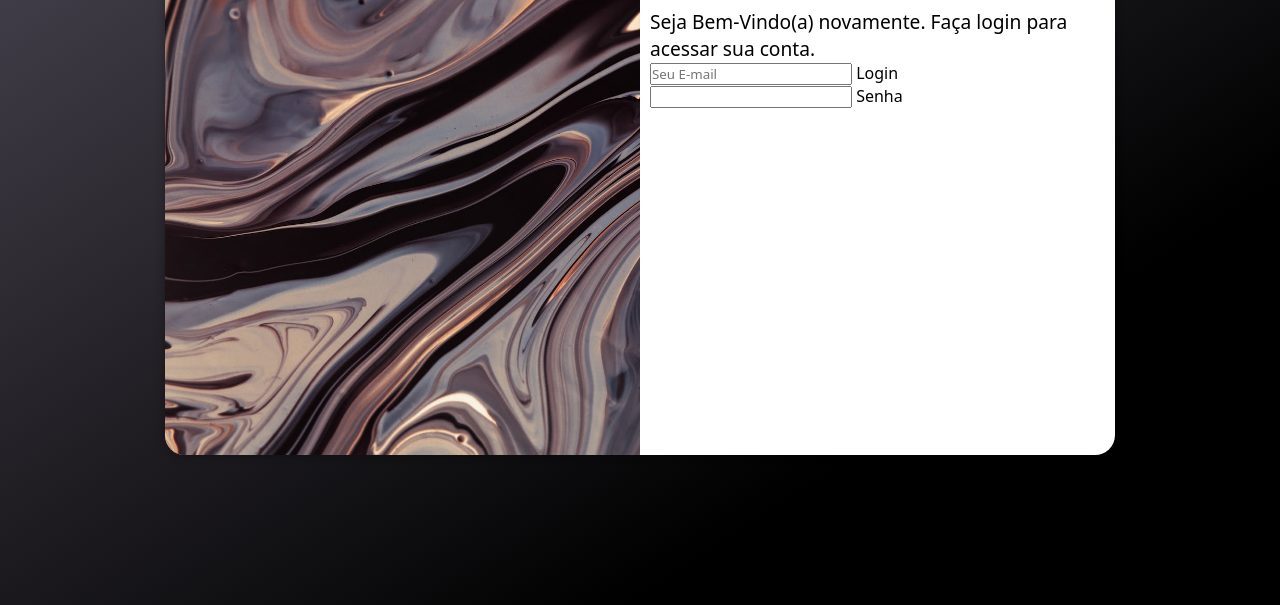
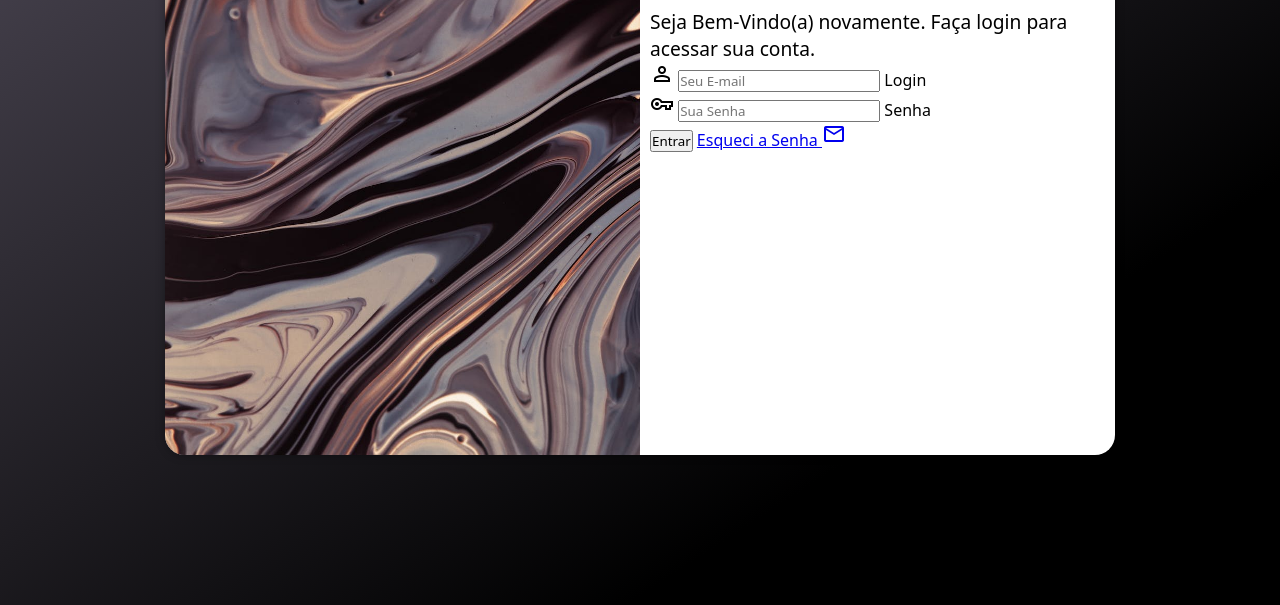
Before and after one commit to kaikerod/projeto-login, a plain HTML site: page index.html in a window 1280 px wide. Shown: the part 195-800 px from the top of the page. Drawn offline with nearby package versions, Linux system fonts and the light colour scheme.

Commit message:
Update index.html

```diff
--- a/index.html
+++ b/index.html
@@ -4,6 +4,7 @@
     <meta charset="UTF-8">
     <meta name="viewport" content="width=device-width, initial-scale=1.0">
     <title>Login</title>
+    <link rel="stylesheet" href="https://fonts.googleapis.com/css2?family=Material+Symbols+Outlined:opsz,wght,FILL,GRAD@20..48,100..700,0..1,-50..200" />
     <link rel="stylesheet" href="estilos/style.css">
     <link rel="stylesheet" href="estilos/media-query.css">
 </head>
@@ -16,17 +17,19 @@
             <div id="formulario">
                 <h1>Login</h1>
                 <p>Seja Bem-Vindo(a) novamente. Faça login para acessar sua conta.</p>
-                <form action="login.php" method="post">
+                <form action="login.php" method="post" autocomplete="on">
                     <div class="campo">
-
-                        <input type="email" name="login" id="ilogin" placeholder="Seu E-mail">
+                        <span class="material-symbols-outlined">person</span>
+                        <input type="email" name="login" id="ilogin" placeholder="Seu E-mail" autocomplete="email" required maxlength="30">
                         <label for="ilogin">Login</label>
                     </div>
                     <div class="campo">
-
-                        <input type="password" name="senha" id="isenha">
+                        <span class="material-symbols-outlined">vpn_key</span>
+                        <input type="password" name="senha" id="isenha" autocomplete="current-password" placeholder="Sua Senha" required minlength="8" maxlength="15">
                         <label for="isenha">Senha</label>
                     </div>
+                    <input type="submit" value="Entrar">
+                    <a href="esqueci.html">Esqueci a Senha <span class="material-symbols-outlined">mail</span></a>
                 </form>
             </div>
         </section>
```
